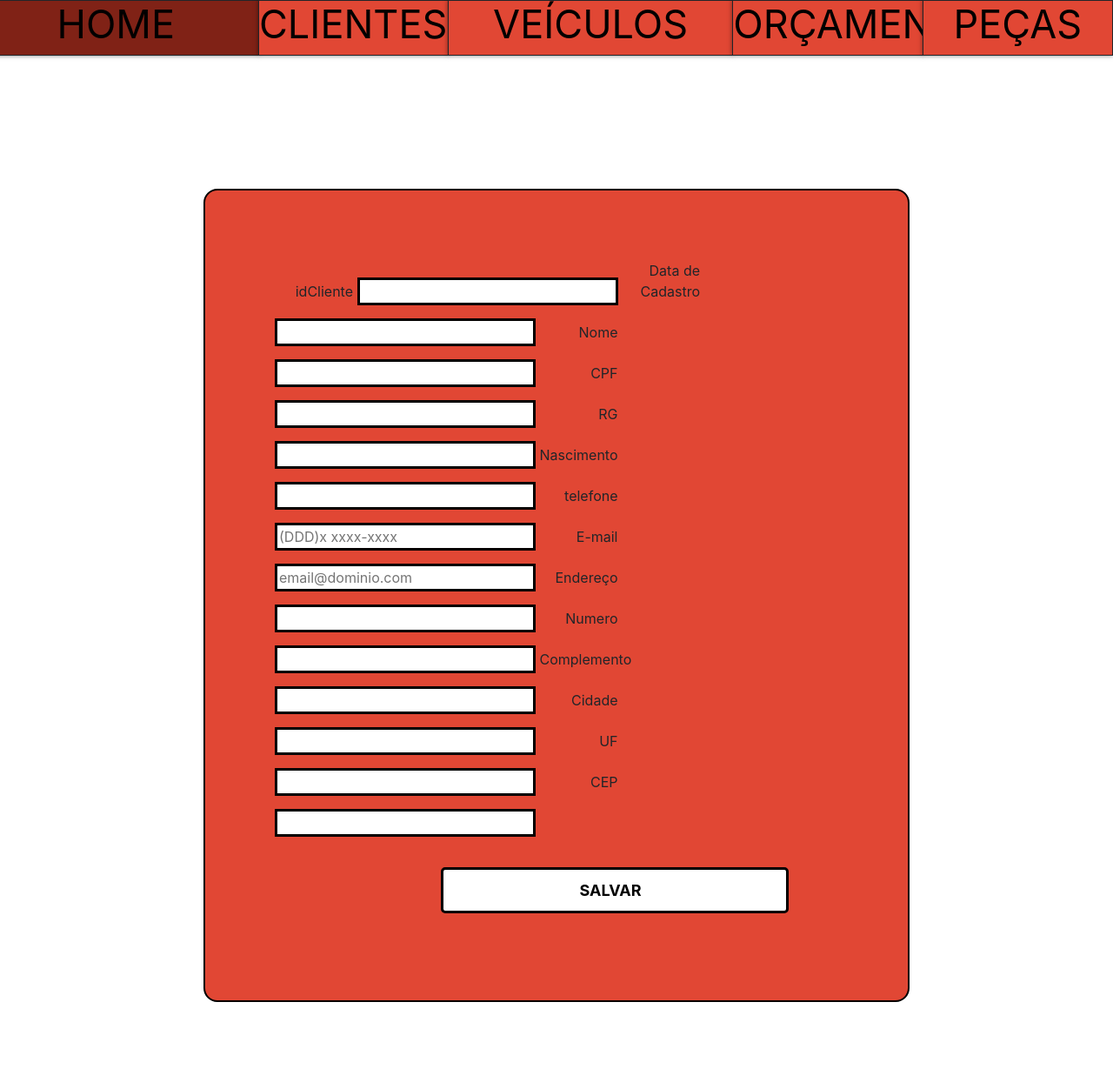
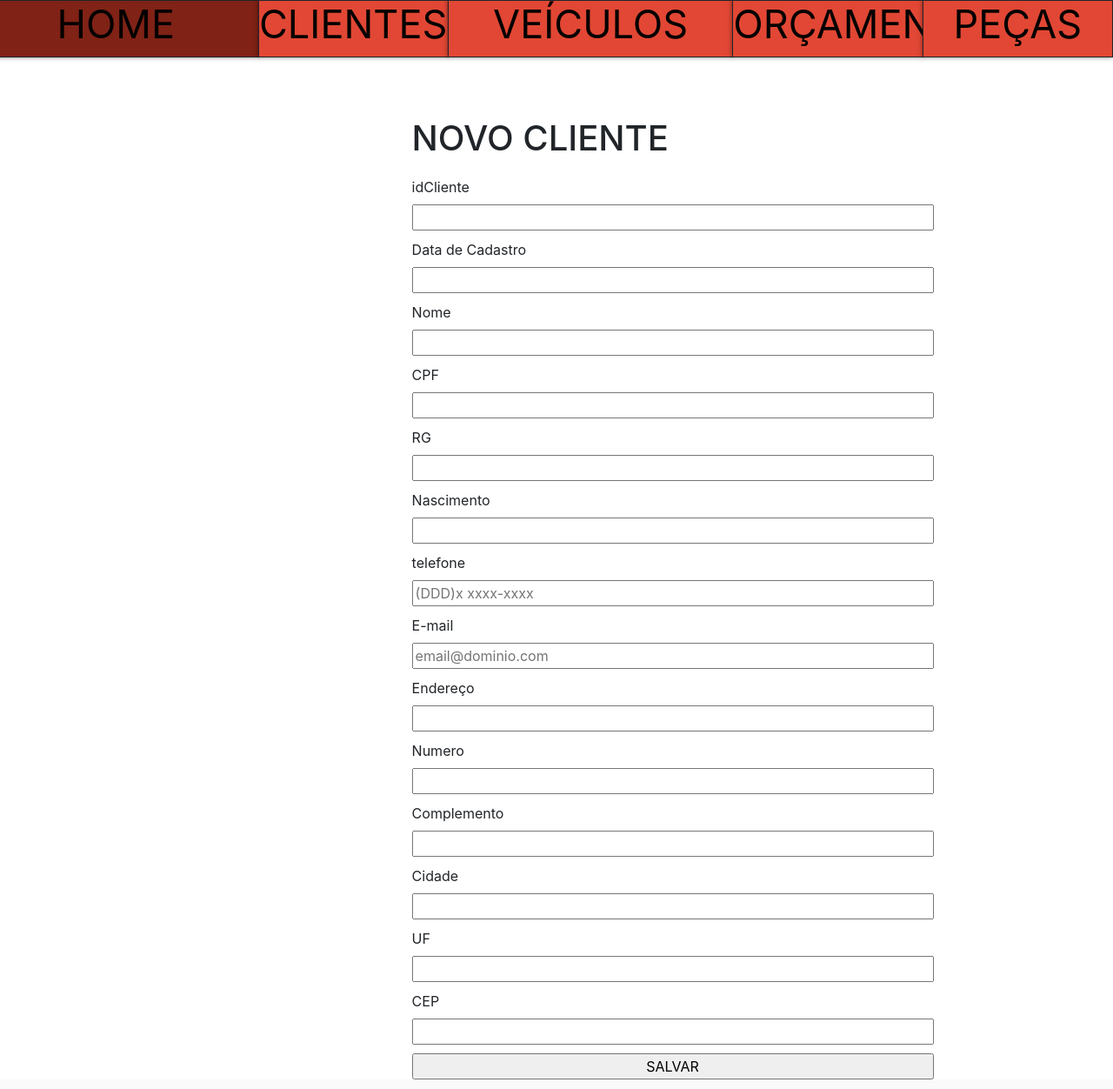
Before and after one commit to Henrique-ProjetoIntegrador/PI, a PHP site: page /telas/cliente/novoClientes.php in a window 1280 px wide; the page is wider, and only the part inside the window is pictured. Shown: that part at 87% size. Run offline with PHP 8.4, Linux system fonts and the light colour scheme; some libraries are stand-ins or nearby versions.

Commit message:
finalizei a tela de clientes eestou ajustando a atela de novo cliente

```diff
--- a/styles/novoClientes.css
+++ b/styles/novoClientes.css
@@ -1,49 +1,48 @@
+h1{
+    margin-bottom: 10px;
+}
+#area
+{
+
+  position:relative;
+  left:37%;
+  top:29%;
+  width:320px;
+  height:270px;
+}
 .formulario{
-    background: #E14734;
-    margin-top: 100px;
-    margin: 100px auto;
-    width: 812px;
-    padding: 5em;;
-    border: 2px solid black;
-    border-radius: 1em;
+
+    position:absolute;
+  display:block;
 }
-form div + div {
-    margin-top: 1em;
+.formulario input
+{
+
+  left:95px;
+  top:23px;
+  width:600px;
 }
-label {
-    display: inline-block;
-    width: 90px;
-    text-align: right;
+
+fieldset
+{
+
+
+  width:300px;
+  height:250px;
 }
-input, textarea {
-    font: 1em ;
-    margin-bottom: 15px;
-    width: 300px;
-    -moz-box-sizing: border-box;
-    box-sizing: border-box;
-    border: 3px solid black;
+legend
+{
+  font-style:bold;
+  font-family: “Segoe UI”,”Arial”,”Times New Roman”;
 }
+label{
+
+  left:19px;
+  margin-right:5px;
+    display: block;
+    margin-top: 10px;
+}
+
 #salvar{
-    margin: 20px 191px;
-    width: 400px;
-
-    padding: 10px 10px 10px 0;
-    background: rgb(255, 255, 255);
-    color: rgb(0, 0, 0);
-    font-weight: bolder;
-    font-size: 18px;
-    border: none;
-    border-radius: 5px;
-    transition: 1s background;
-    border: 3px solid black;
+    margin-top: 10px;
 }
-#salvar:hover{
-    background: #EA0000;
-    transform: scale(1.1);
-
-}
-input:focus, textarea:focus {
-    background-color:#D6D6D6;
-    color: #6D6D6D;
-    border-bottom:1px solid #EA0000;
-}
--- a/telas/cliente/novoClientes.php
+++ b/telas/cliente/novoClientes.php
@@ -19,7 +19,11 @@
 </header>
 
 <main>
+    <div id="area">
+    <h1>NOVO CLIENTE</h1>
     <form class="formulario">
+        <fieldset>
+
             <label for="idClient">idCliente</label>
             <input class="cadastroCliente" id="idClient" type="text" required/>
 
@@ -63,13 +67,11 @@
             <input class="infEnd" id="cep" type="text" required/>
 
 
-                <input id="salvar"  type="submit" value="SALVAR"/>
+        <input type="submit"  id="salvar"  value="SALVAR"/>
 
-
-</form>
-
-</main>
-<footer>
+            </fieldset>
+    </form>
+    </div>
 
 </footer>
 </body>
```
Also changed, not shown: styles/clientes.css (+11 -29 lines), telas/cliente/clientes.php (deleted, +0 -33 lines), telas/cliente/index.php (added, +86 -0 lines).
